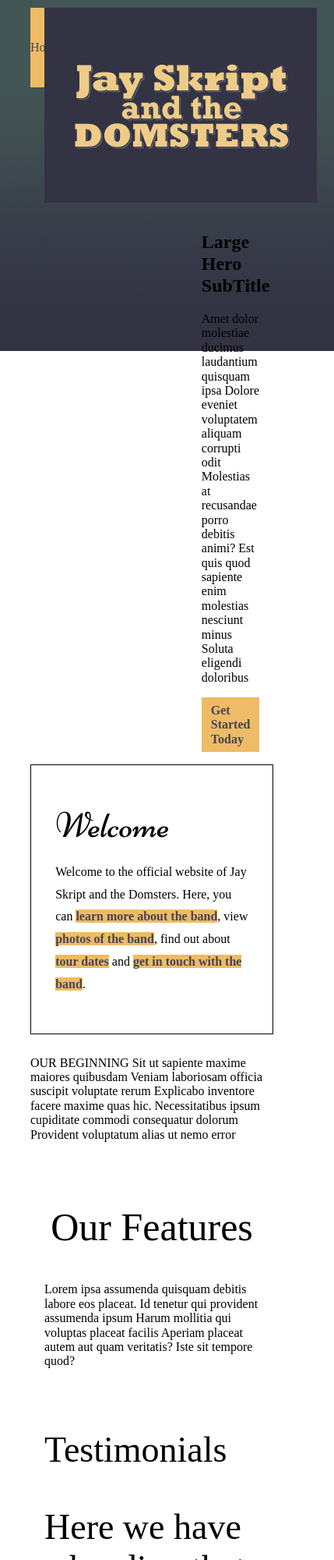
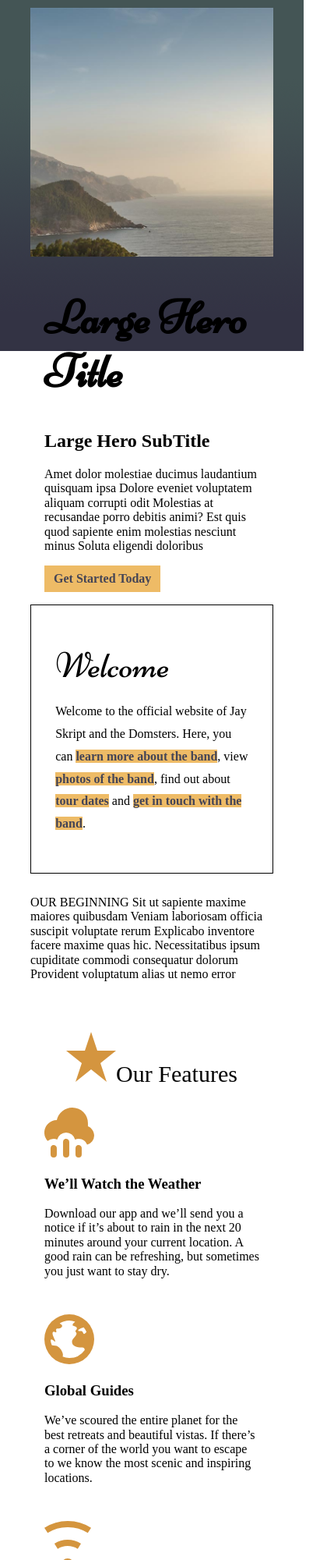
Before and after one commit to sean77lewis77/domsters-redux, a website: page app/index.html in a window 390 px wide. Shown: the top 2000 px of the page at 78% size, 429 px wide, since content can reach past the window. Drawn offline with nearby package versions, Linux system fonts and the light colour scheme; files that its build step writes are made by us from their sources.

Commit message:
complete feature and mobile and 2 columns

```diff
--- /dev/null
+++ b/app/assets/styles/modules/_feature-item.css
@@ -0,0 +1,31 @@
+.feature-item {
+  position: relative;
+  padding-bottom: 3rem;
+
+  @mixin atSmall {
+    padding-left: 9.4rem;
+  }
+
+  &__icon {
+    display: block;
+    margin: 0 auto;
+    @mixin atSmall {
+      position: absolute;
+      left: 0;
+    }
+  }
+
+  &__title {
+    font-size: 2rem;
+    font-weight: 300;
+    margin-top: 0.7rem;
+    margin-bottom: 0.8rem;
+    text-align: center;
+
+    @mixin atSmall {
+      margin-top: 1rem;
+      font-size: 2rem;
+      text-align: left;
+    }
+  }
+}
--- a/app/assets/styles/modules/_generic-content-container.css
+++ b/app/assets/styles/modules/_generic-content-container.css
@@ -1,7 +1,8 @@
 .generic-content-container {
   p {
+    font-weight: 300;
     line-height: 1.65;
-    margin: 1.8rem 0;
+    margin: 0 0 1.8rem 0;
 
     @mixin atSmall {
       font-size: 1.8rem;
--- a/app/assets/styles/modules/_row.css
+++ b/app/assets/styles/modules/_row.css
@@ -5,8 +5,16 @@
     margin-right: 6.5rem;
   }
 
+  &--gutters-large {
+    margin-right: -10rem;
+  }
+
   &--gutters > div {
     padding-right: 6.5rem;
+  }
+
+  &--gutters-large > div {
+    padding-right: 10rem;
   }
 
   &__b-margin-until-medium {
@@ -27,6 +35,11 @@
       width: 37%;
     }
 
+    &__medium-6 {
+      float: left;
+      width: 50%;
+    }
+
     &__medium-8 {
       float: left;
       width: 66.66%;
--- a/app/assets/styles/modules/_section-title.css
+++ b/app/assets/styles/modules/_section-title.css
@@ -1,9 +1,27 @@
 .section-title {
-  font-size: 5rem;
+  font-size: 3rem;
   font-weight: 300;
   text-align: center;
+
+  @mixin atSmall {
+    font-small: 4rem;
+  }
 
   strong {
     font-weight: 500;
   }
+
+  &__icon {
+    display: block;
+    margin-left: auto;
+    margin-right: auto;
+    margin-bottom: 1rem;
+  }
+
+  @mixin atSmall {
+    margin-right: 0.5rem;
+    margin-left: 0;
+    margin-bottom: 0;
+    display: inline-block;
+  }
 }
--- a/app/assets/styles/styles.css
+++ b/app/assets/styles/styles.css
@@ -17,4 +17,5 @@
 @import 'modules/_headline.css';
 @import 'modules/_btn.css';
 @import 'modules/_section-title.css';
+@import 'modules/_feature-item.css';
 @import 'modules/_generic-content-container.css';
--- a/app/index.html
+++ b/app/index.html
@@ -1,5 +1,5 @@
 <!doctype html>
-<html class="no-js" lang="">
+<html lang="eng">
 
 <head>
     <meta charset="utf-8">
@@ -18,14 +18,14 @@
             <p class="browserupgrade">You are using an <strong>outdated</strong> browser. Please <a href="https://browsehappy.com/">upgrade your browser</a> to improve your experience and security.</p>
         <![endif]-->
     <!-- Add your site or application content here -->
-    <header class="site-header">
+    <header class="site-header" style="display: none">
       <div class="wrapper">
         <div class="site-header__logo">
           <img src="assets/img/logo.gif" alt="Jay Skript and the Domsters" />
         </div>
       </div>
     </header>
-      <nav class="primary-nav primary-nav--pull-right">
+      <nav class="primary-nav primary-nav--pull-right" style="display:none">
         <ul>
           <li><a href="index.html">Home</a></li>
           <li><a href="about.html">About</a></li>
@@ -34,8 +34,20 @@
           <li><a href="contact.html">Contact</a></li>
         </ul>
       </nav>
-      <div class="large-hero">
-        <div class="large-hero__text-content">
+        <div class="large-hero">
+
+          <picture>
+            <source srcset="assets/images/hero--large.jpg 1920w,
+            assets/images/hero--large-hi-dpi.jpg 3840w" media="(min-width:
+            1380px)" />
+            <source srcset="assets/images/hero--medium.jpg 1380w, assets/images/hero--medium-hi-dpi.jpg 2760w" media="(min-width:
+            990px)" />
+            <source srcset="assets/images/hero--small.jpg 990w, assets/images/hero--small-hi-dpi.jpg 1980w" media="(min-width:
+            640px)" />
+            <img src="assets/images/hero--smaller.jpg" srcset="assets/images/hero--smaller.jpg 640w, assets/images/hero--smaller-hi-dpi.jpg 1280w" alt="Coastal view of ocean and mountains" class="large-hero__image" />
+          </picture>
+
+      <div class="large-hero__text-content">
           <div class="wrapper">
             <h1 class="large-hero__title">Large Hero Title</h1>
             <h2 class="large-hero__subtitle">Large Hero SubTitle</h2>
@@ -58,14 +70,43 @@
       </div><!-- #/our-beginning -->
       <div id="features" class="page-section page-secton--blue">
         <div class="wrapper">
-          <h2 class="headline headline--centered section-title">Our <strong>Features</strong></h2>
-          <p>
-            Lorem ipsa assumenda quisquam debitis labore eos placeat. Id tenetur qui provident assumenda ipsum Harum mollitia qui voluptas placeat facilis Aperiam placeat autem aut quam veritatis? Iste sit tempore quod?
-          </p>
-        </div><!-- ./wrapper -->
+          <h2 class="section-title"><img class="section-title__icon"
+            src="assets/images/icons/star.svg" alt="star icon">Our <strong>Features</strong></h2>
+                <div class="row row--gutters-large">
+        <div class="row__medium-6">
+          <div class="feature-item">
+            <img class="feature-item__icon" src="assets/images/icons/rain.svg" alt="rain icon">
+            <h3 class="feature-item__title">We&rsquo;ll Watch the Weather</h3>
+            <p>Download our app and we&rsquo;ll send you a notice if it&rsquo;s about to rain in the next 20 minutes around your current location. A good rain can be refreshing, but sometimes you just want to stay dry.</p>
+          </div>
+          <div class="feature-item">
+            <img class="feature-item__icon" src="assets/images/icons/globe.svg" alt="globe icon">
+            <h3 class="feature-item__title">Global Guides</h3>
+            <p>We&rsquo;ve scoured the entire planet for the best retreats and beautiful vistas. If there&rsquo;s a corner of the world you want to escape to we know the most scenic and inspiring locations.</p>
+          </div>
+        </div>
+        <!-- /.row__medium-6 -->
+
+        <div class="row__medium-6">
+          <div class="feature-item">
+            <img class="feature-item__icon" src="assets/images/icons/wifi.svg" alt="wifi icon">
+            <h3 class="feature-item__title">Wi-Fi Waypoints</h3>
+            <p>We only send you on trips to places we can personally vouch for as being amazing. Which means we&rsquo;ve mapped out where local wi-fi spots are and marked them in our app&rsquo;s map view.</p>
+          </div>
+          <div class="feature-item">
+            <img class="feature-item__icon" src="assets/images/icons/fire.svg" alt="fire icon">
+            <h3 class="feature-item__title">Survival Kit</h3>
+            <p>Everytime you book an escape with us we send you a survival kit with the finest materials. The kit will allow you to setup a tent, start a fire, scratch your own back and lower your taxes.</p>
+          </div>
+        </div>
+        <!-- /.row__medium-6 -->
+      </div>
+      <!-- /.row -->
+       </div><!-- ./wrapper -->
       </div><!-- #features -->
       <div id="testimonials" class="page-section">
         <div class="wrapper">
+
           <h2 class="headline headline--centered headline-light
             headline--bottom-margin-small">Testimonials</h2>
           <h3 class="headline headline--centered headline--orange
```
